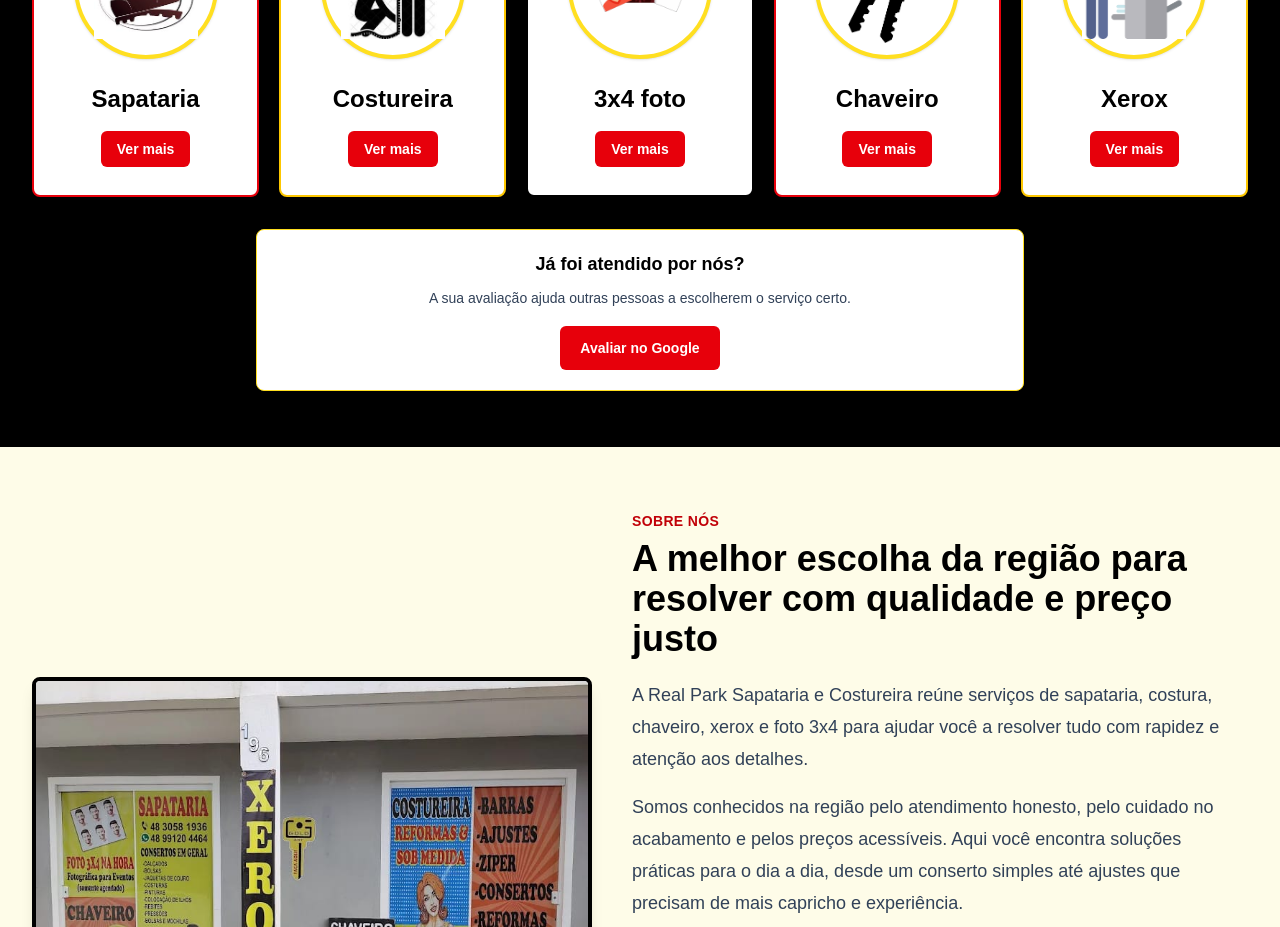
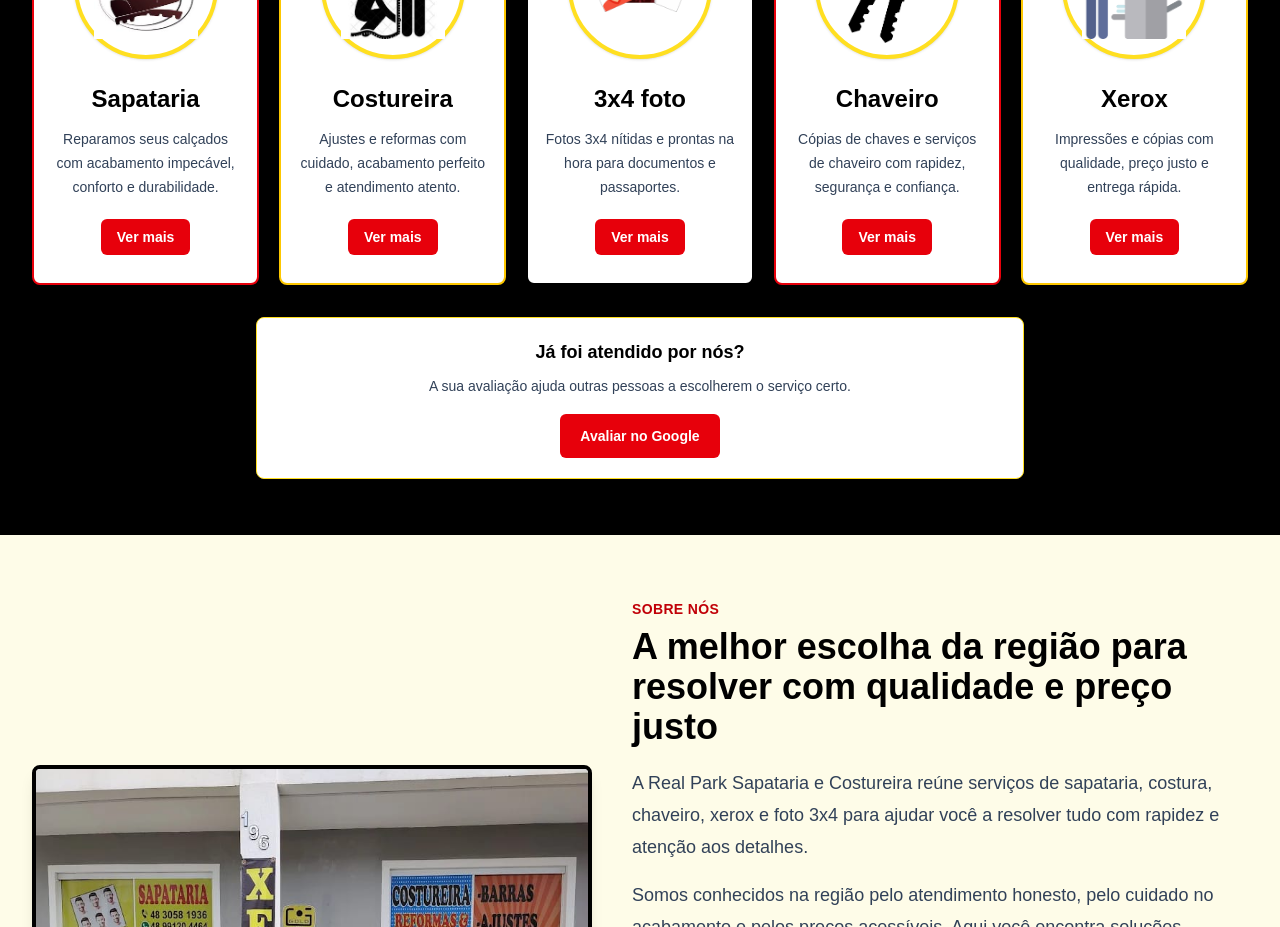
Before and after one commit to Ese-Fapo/sapaterio, a Next.js app: page / in a window 1280 px wide. Shown: the part 1100-2027 px from the top of the page. Built offline with nearby package versions, Linux system fonts and the light colour scheme.

Commit message:
watapp changes added

```diff
--- a/app/_components/HomeSections.tsx
+++ b/app/_components/HomeSections.tsx
@@ -2,7 +2,10 @@ import Image from "next/image"
 import Link from "next/link"
 import { Clock, MapPin, MessageCircle, ShieldCheck, Sparkles, Star } from "lucide-react"
 
-export const whatsappLink = "https://wa.me/5548991204464"
+const whatsappMessage = encodeURIComponent(
+  "Olá! Gostaria de receber um orçamento para o serviço. Você pode me ajudar com preços e horários de atendimento?"
+)
+export const whatsappLink = `https://wa.me/5548991204464?text=${whatsappMessage}`
 export const googleReviewLink = "https://g.page/r/CbEZNWk2EheKEBM/review"
 export const googleLocationLink = "https://share.google/WNXUAfSi5QWILzymm"
 
--- a/app/_services/Catergorie.tsx
+++ b/app/_services/Catergorie.tsx
@@ -8,30 +8,35 @@ const categories = [
     name: "Sapataria",
     image: "/image/shoe-icon.jpeg",
     accent: "border-red-600",
+    description: "Reparamos seus calçados com acabamento impecável, conforto e durabilidade.",
     href: "/sapataria",
   },
   {
     name: "Costureira",
     image: "/image/tailor-icon.jpeg",
     accent: "border-yellow-400",
+    description: "Ajustes e reformas com cuidado, acabamento perfeito e atendimento atento.",
     href: "/costureira",
   },
   {
     name: "3x4 foto",
     image: "/image/Foto 3x4 icon.png",
     accent: "border-black",
+    description: "Fotos 3x4 nítidas e prontas na hora para documentos e passaportes.",
     href: "/foto-3x4",
   },
   {
     name: "Chaveiro",
     image: "/image/key-icon.png",
     accent: "border-red-600",
+    description: "Cópias de chaves e serviços de chaveiro com rapidez, segurança e confiança.",
     href: "/chaveiro",
   },
   {
     name: "Xerox",
     image: "/image/xerox-icon.png",
     accent: "border-yellow-400",
+    description: "Impressões e cópias com qualidade, preço justo e entrega rápida.",
     href: "/xerox",
   },
 ]
@@ -66,7 +71,10 @@ const Catergorie = () => {
                 <h3 className="mt-6 text-2xl font-bold text-black">
                   {category.name}
                 </h3>
-                <span className="mt-4 inline-flex rounded-md bg-red-600 px-4 py-2 text-sm font-bold text-white transition group-hover:bg-black">
+                <p className="mt-3 text-sm leading-6 text-slate-700">
+                  {category.description}
+                </p>
+                <span className="mt-5 inline-flex rounded-md bg-red-600 px-4 py-2 text-sm font-bold text-white transition group-hover:bg-black">
                   Ver mais
                 </span>
               </>
```
